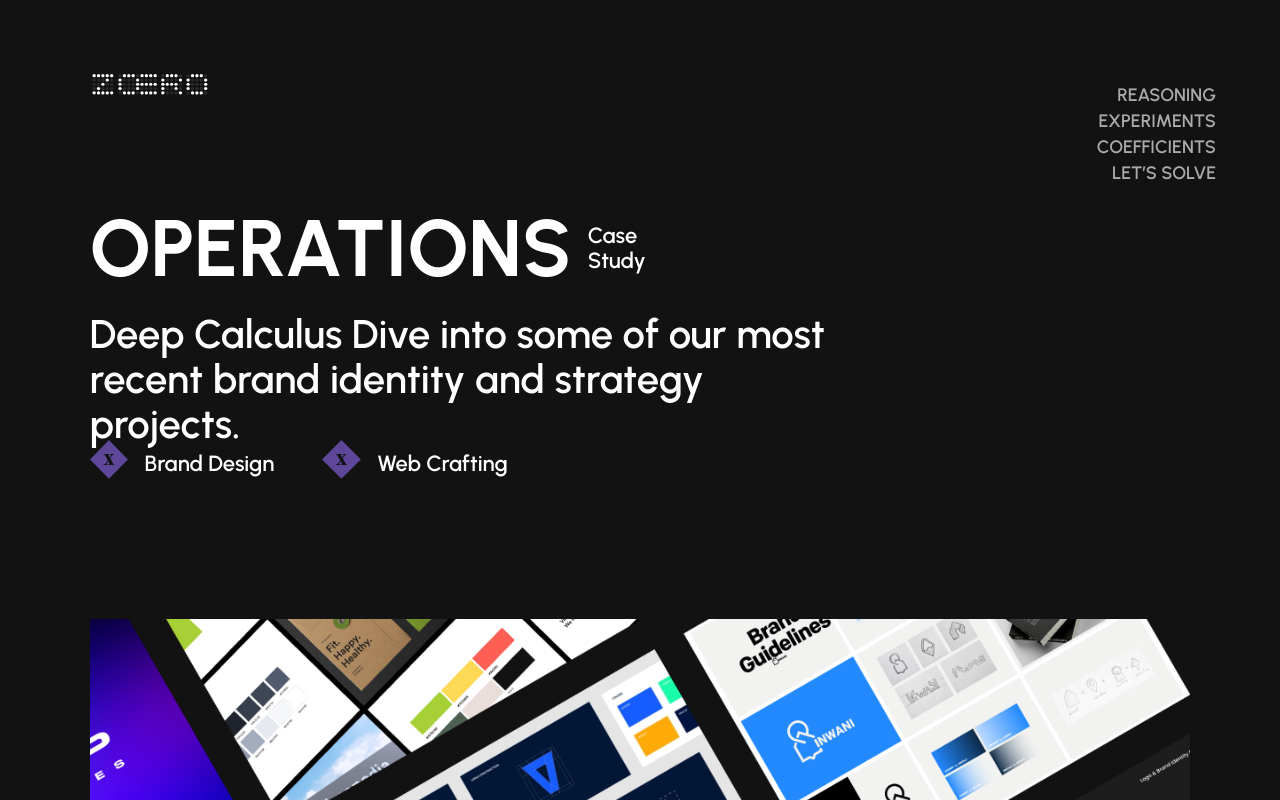
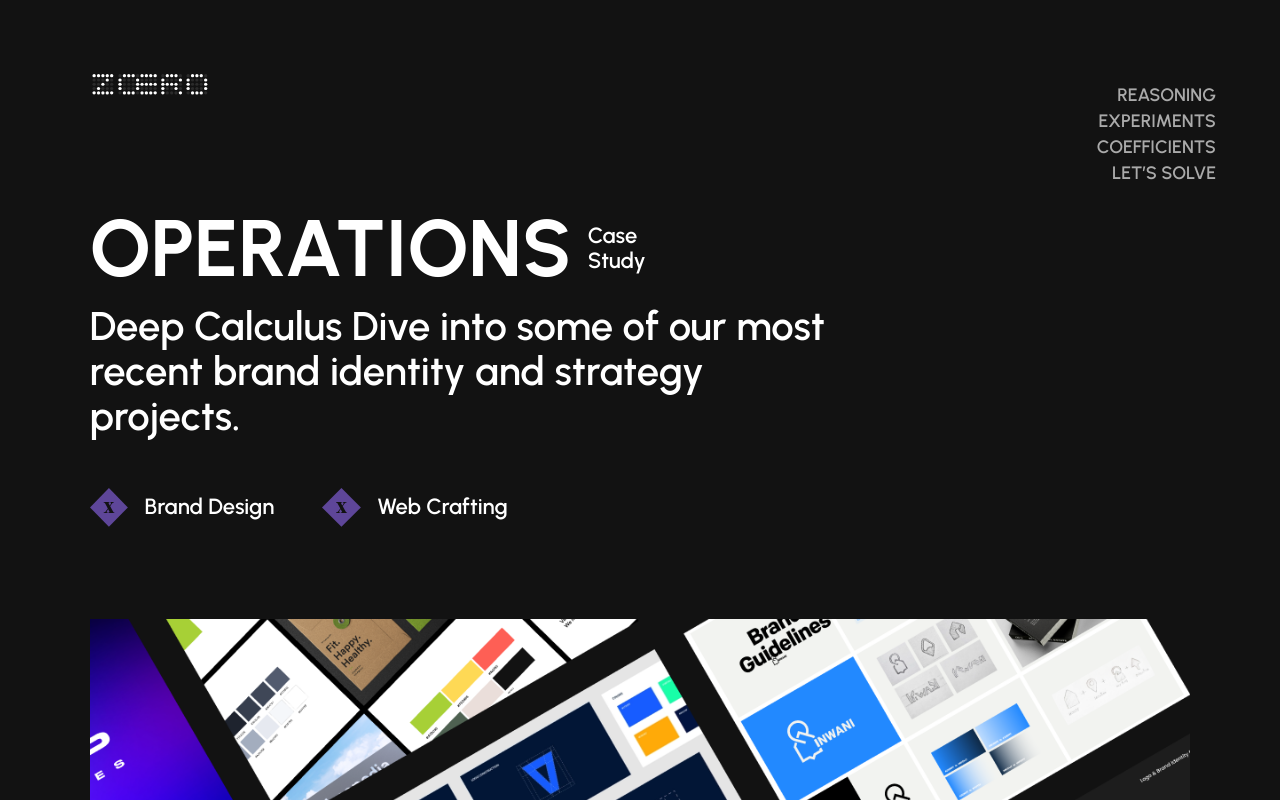
Before and after one commit to ivantrejoc/zoerowebsite, a React (Vite) app: page /domain-expansion in a window 1280 px wide. Shown: the top 800 px of the page. Built offline with nearby package versions, Linux system fonts and the light colour scheme.

Commit message:
domain desgin corrected

```diff
--- a/src/pages/DomainExpansion.jsx
+++ b/src/pages/DomainExpansion.jsx
@@ -202,17 +202,18 @@ const DomainExpansion = () => {
           </Box>
           <Box
             sx={{
+              marginTop: 7,
               width: "30%",
-              height: "5vh",
+              height: "10vh",
               display: "flex",
               gap: 6,
               [theme.breakpoints.down("xxl")]: {
                 width: "40%",
-                height: "6vh"
+                height: "12vh"
               },
               [theme.breakpoints.down("md")]: {
                 width: "100%",
-                height: "9vh"
+                height: "15vh"
               },
               [theme.breakpoints.down("sm")]: {
                 gap: 10
@@ -532,7 +533,7 @@ const DomainExpansion = () => {
             alignItems: "start",
             flexDirection: "column",
             position: "relative",
-            width: "86%",
+            width: "100%",
             height: "100%",
             margin: "0 7vw 0 7vw"
           }}
@@ -663,15 +664,15 @@ const DomainExpansion = () => {
           position: "relative",
           width: "100%",
           overflowX: "hidden",
-          height: "64vh",
-          maxHeight: "64vh",
+          height: "80vh",
+          maxHeight: "80vh",
           marginBottom: 12,
           [theme.breakpoints.down("xxl")]: {
-            height: "62vh",
-            maxHeight: "62vh"
+            height: "75vh",
+            maxHeight: "75vh"
           },
           [theme.breakpoints.down("md")]: {
-            height: "50vh",
+            height: "vh",
             maxHeight: "50vh",
             marginBottom: 4
           },
@@ -824,7 +825,6 @@ const DomainExpansion = () => {
       <Box
         id="binary-stripe-container"
         sx={{
-          background: "plum",
           display: "flex",
           justifyContent: "start",
           alignItems: "center",
```
